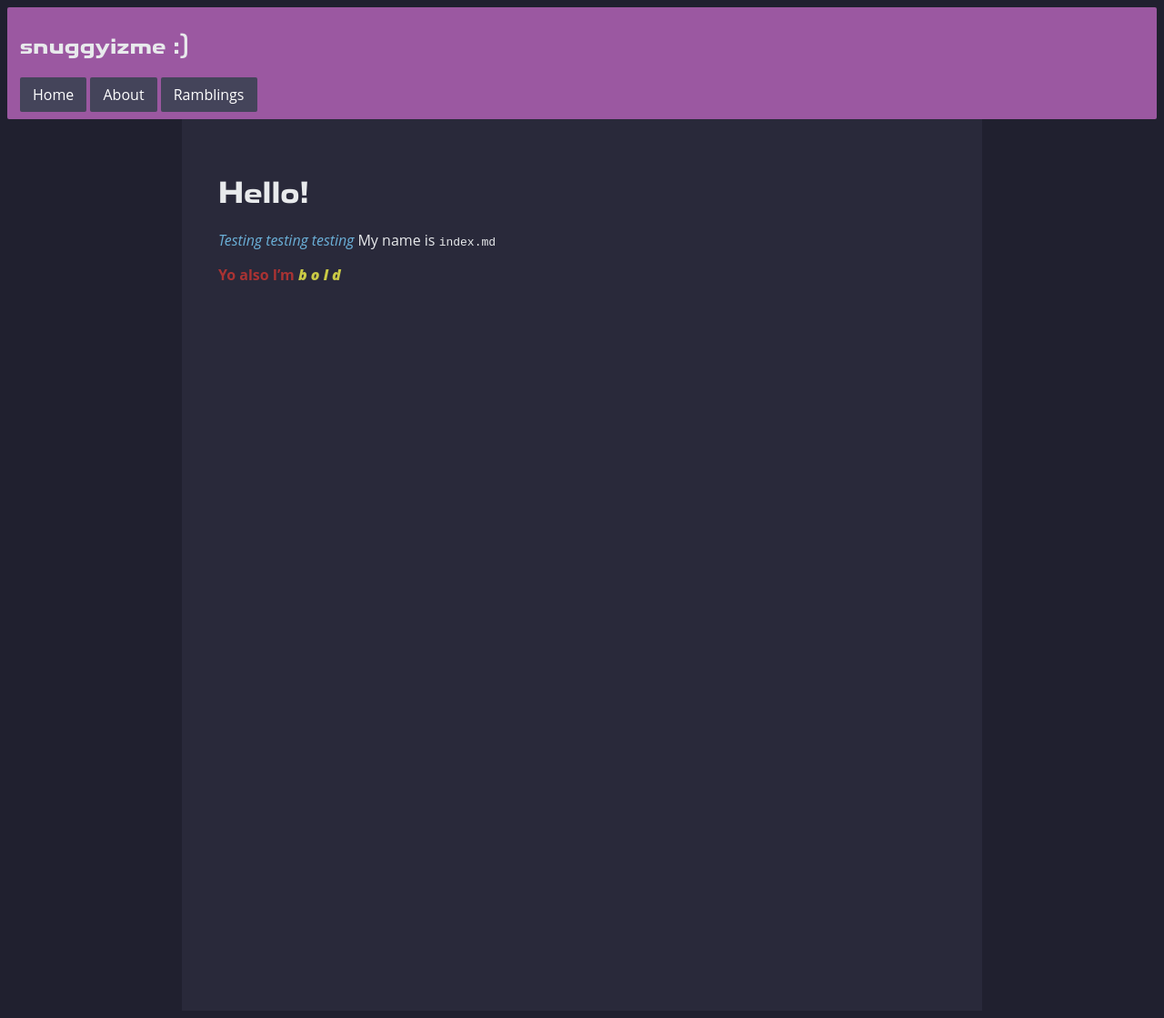
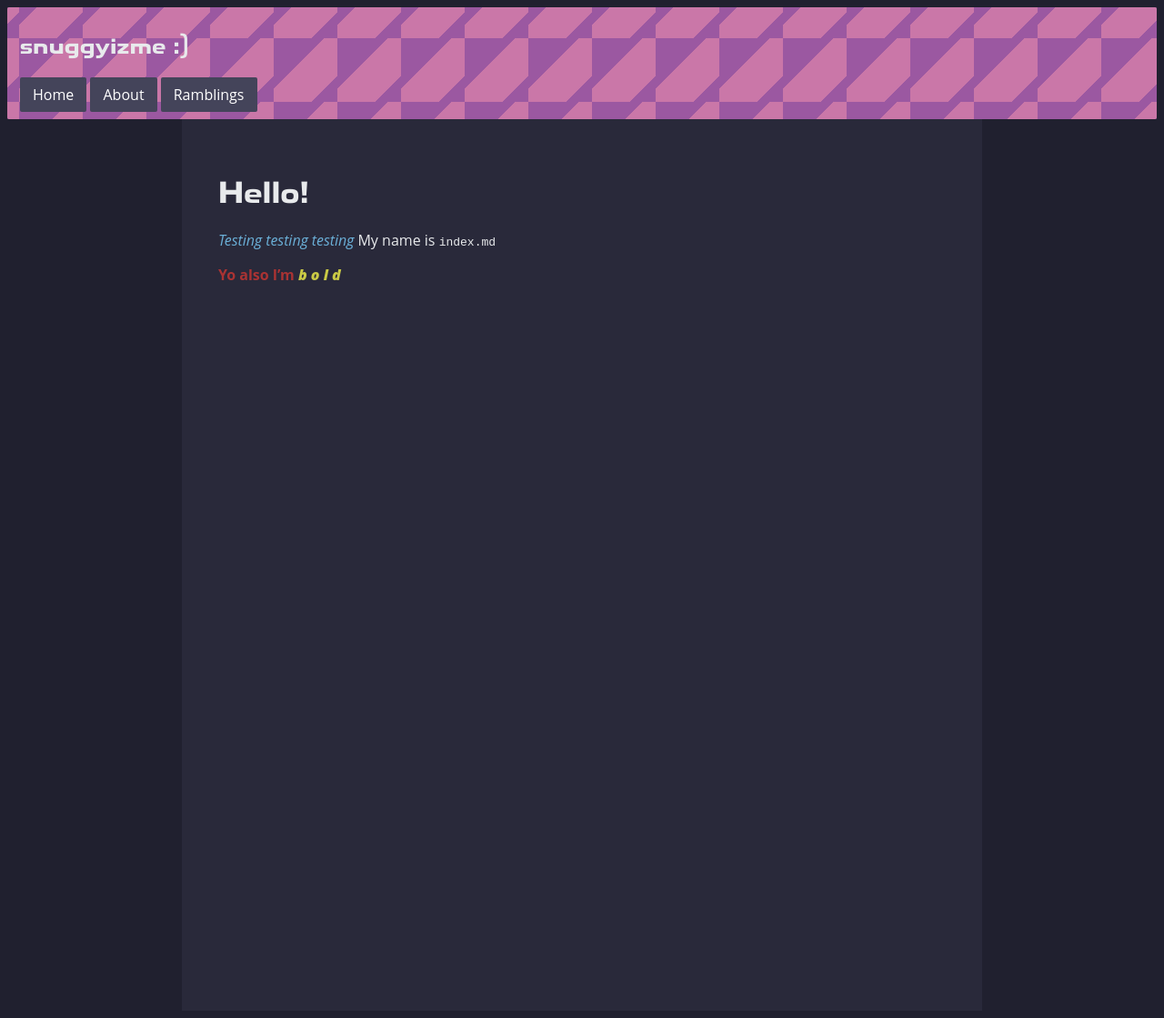
Before and after one commit to snuggyizme/snuggyizme.github.io, a Jekyll site: the page built from index.md, in a window 1280 px wide. Shown: the whole page at 91% size. Built offline with Jekyll 4.4.1, drawn with Linux system fonts in a browser that asks for light colours.

Commit message:
whoops whoops whoops sorry sorry sorry

```diff
--- a/assets/css/style.css
+++ b/assets/css/style.css
@@ -81,7 +81,7 @@ em strong, strong em {
 
 @keyframes scrollLines {
     from {
-        background: 0 0;
+        background-position: 0 0;
     }
 
     to {
```
